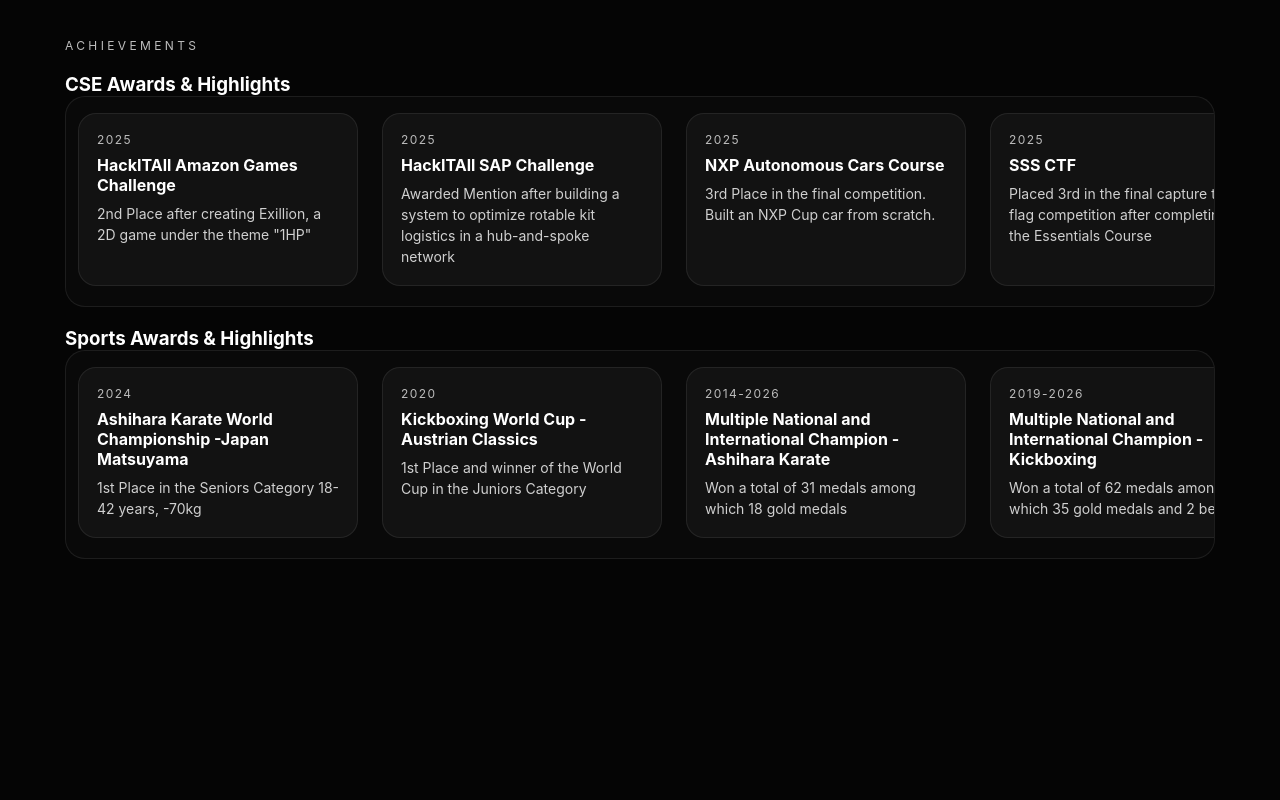
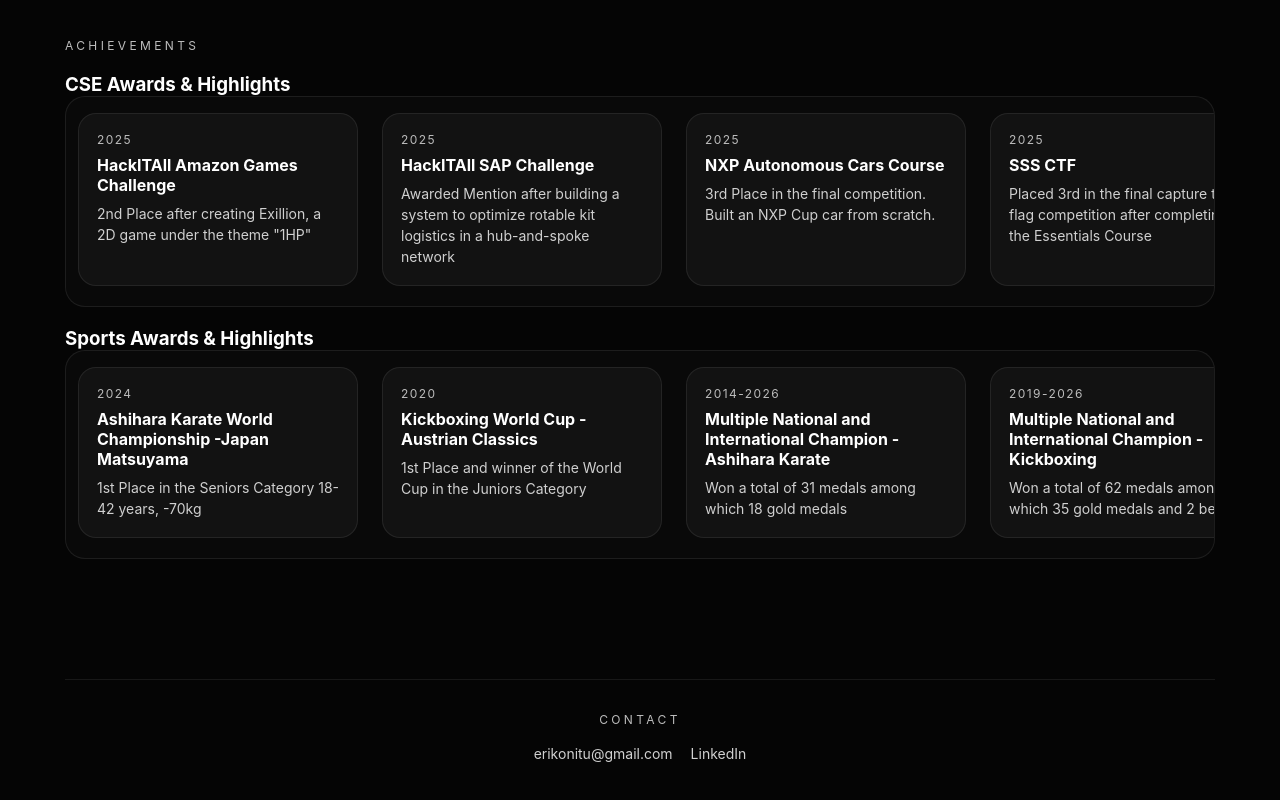
Before and after one commit to ErikoNitu/personal_website, a React (Vite) app: page / in a window 1280 px wide. Shown: the part 1218-2018 px from the top of the page. Before the commit the page ends 1809 px from the top, so only its background shows below. Built offline with nearby package versions, Linux system fonts and the light colour scheme; no server answers.

Commit message:
Added contact details

```diff
--- a/src/App.css
+++ b/src/App.css
@@ -613,3 +613,73 @@ a {
   transform: translateY(-2px);
   box-shadow: 0 18px 36px rgba(255, 255, 255, 0.2);
 }
+
+.footer {
+  max-width: 1150px;
+  margin: 120px auto 40px;
+  padding: 32px 0;
+  border-top: 1px solid rgba(255, 255, 255, 0.08);
+  display: flex;
+  flex-direction: column;
+  align-items: center;
+  justify-content: center;
+  text-align: center;
+  gap: 14px;
+  color: #d0d0d0;
+}
+
+.footer p {
+  margin: 0;
+  text-transform: uppercase;
+  letter-spacing: 0.28em;
+  font-size: 12px;
+  color: #bdbdbd;
+  font-family: "Space Grotesk", "Inter", system-ui, sans-serif;
+}
+
+.footer-links {
+  display: flex;
+  align-items: center;
+  justify-content: center;
+  gap: 18px;
+  flex-wrap: wrap;
+  font-size: 14px;
+}
+
+.footer-links a {
+  padding: 4px 0;
+  border-radius: 0;
+  border: none;
+  background: transparent;
+  display: inline-flex;
+  align-items: center;
+  gap: 8px;
+  transition: transform 0.2s ease, border 0.2s ease, box-shadow 0.2s ease;
+}
+
+.footer-links a:hover {
+  transform: translateY(-2px);
+  box-shadow: none;
+}
+
+.footer-icon {
+  width: 18px;
+  height: 18px;
+  display: inline-flex;
+  align-items: center;
+  justify-content: center;
+  color: #d0d0d0;
+}
+
+.footer-icon svg {
+  width: 100%;
+  height: 100%;
+  fill: currentColor;
+}
+
+@media (max-width: 700px) {
+  .footer {
+    align-items: center;
+    margin-top: 80px;
+  }
+}
--- a/src/App.tsx
+++ b/src/App.tsx
@@ -4,6 +4,7 @@ import Projects from './components/Projects'
 import Awards from './components/Awards'
 import CommitsHistory from './components/CommitsHistory'
 import Certificates from './components/Certificates'
+import Footer from './components/Footer'
 
 function App() {
   const path = window.location.pathname
@@ -57,6 +58,8 @@ function App() {
 
       <Awards />
 
+      <Footer />
+
     </main>
   )
 }
--- a/src/components/CommitsHistory.tsx
+++ b/src/components/CommitsHistory.tsx
@@ -1,5 +1,6 @@
 import { useEffect, useMemo, useState } from "react";
 import Commits from "./Commits";
+import Footer from "./Footer"
 
 const GITHUB_USERNAME = "ErikoNitu";
 
@@ -82,6 +83,8 @@ function CommitsHistory() {
 
         {selectedRepo && <Commits repoName={selectedRepo} />}
       </section>
+
+      <Footer />
     </main>
   );
 }
--- /dev/null
+++ b/src/components/Footer.tsx
@@ -0,0 +1,24 @@
+
+function Footer() {
+  return (
+    <footer className="footer">
+        <p>Contact</p>
+
+        <div className="footer-links">
+            <a href="mailto:erikonitu@gmail.com">
+                erikonitu@gmail.com
+            </a>
+
+            <a
+            href="https://www.linkedin.com/in/eriko-nitu"
+            target="_blank"
+            rel="noreferrer"
+            >
+            LinkedIn
+            </a>
+        </div>
+    </footer>
+  )
+}
+
+export default Footer
```
